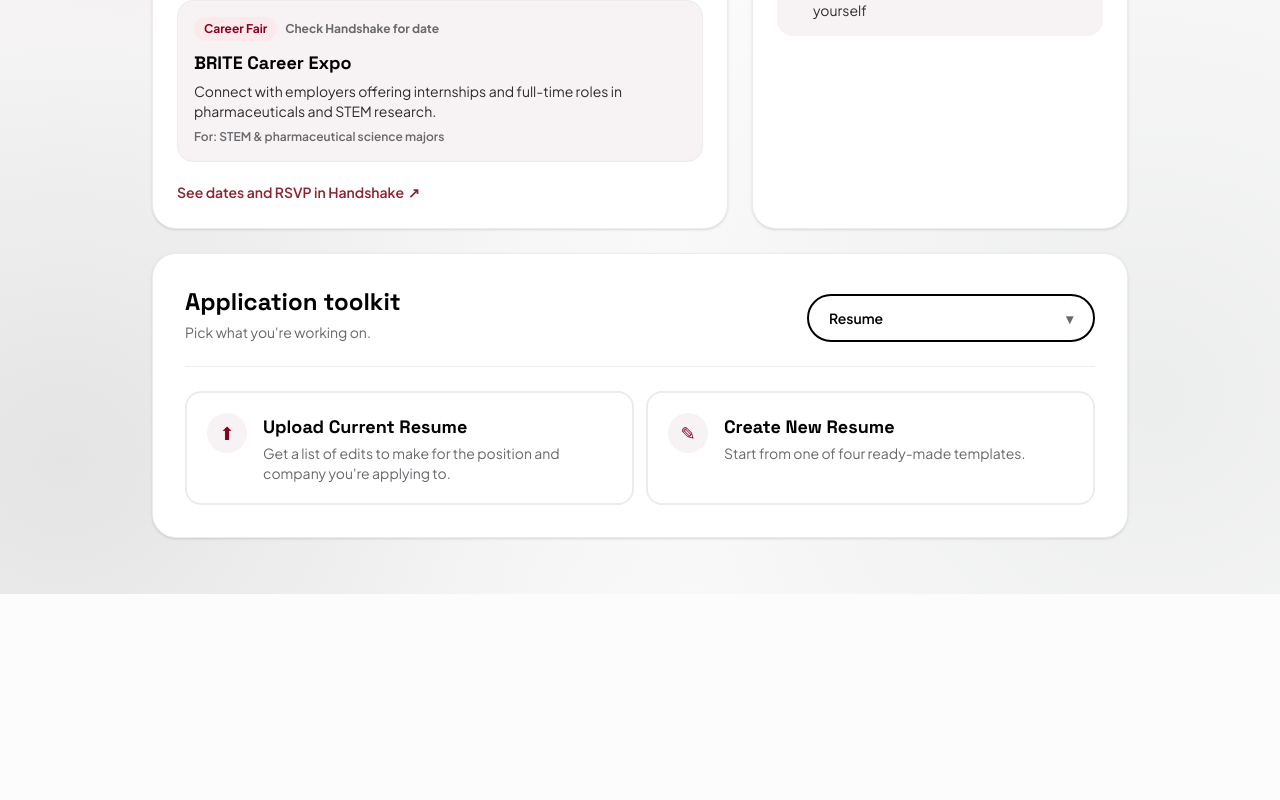
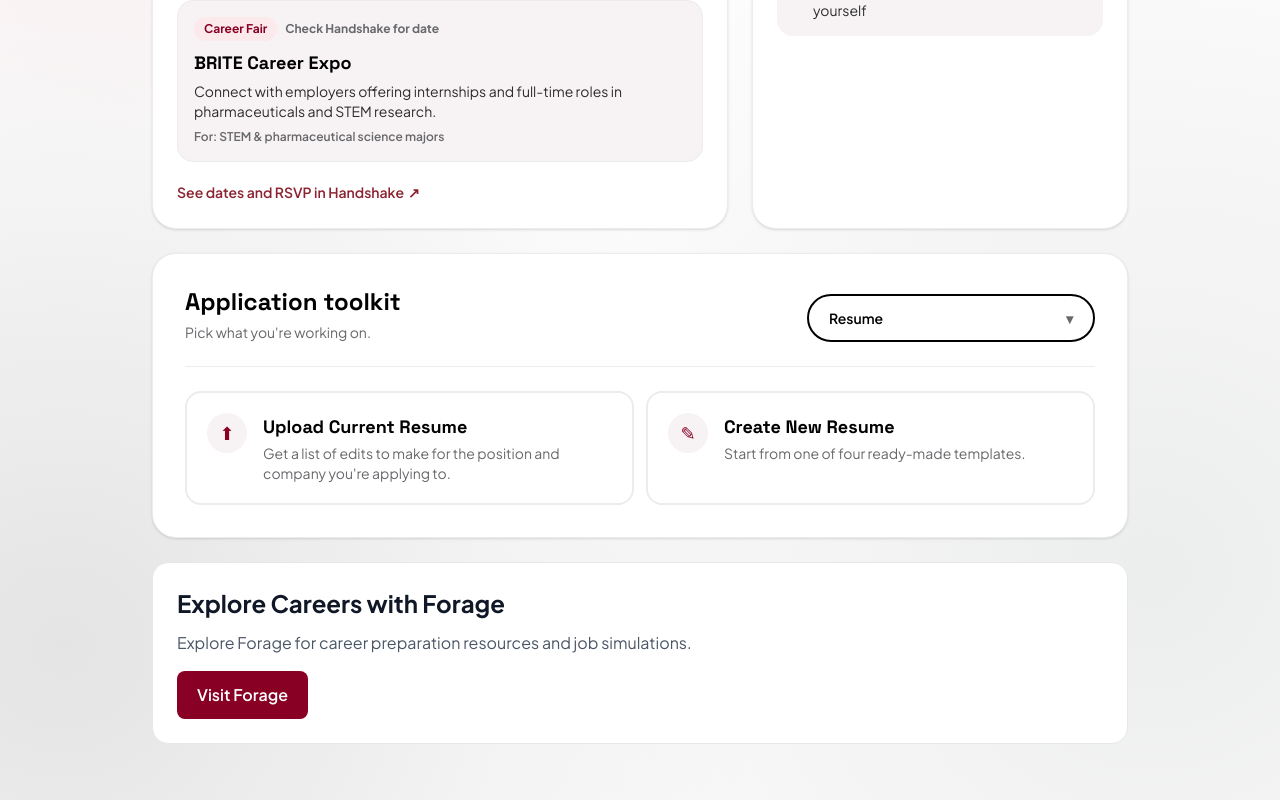
Before and after one commit to giannajamesm-pixel/NetCentral, a Next.js app: page /bizprep in a window 1280 px wide. Shown: the part 838-1638 px from the top of the page. Before the commit the page ends 1432 px from the top, so only its background shows below. Built offline with nearby package versions, Linux system fonts and the light colour scheme.

Commit message:
Forage Job Simulation

```diff
--- a/src/app/bizprep/page.tsx
+++ b/src/app/bizprep/page.tsx
@@ -27,9 +27,29 @@ export default function BizPrepPage() {
             </p>
           </div>
 
-          <div className="mt-10 flex flex-col gap-6">
+           <div className="mt-10 flex flex-col gap-6">
             <EventsSection />
             <BizPrepClient />
+
+            <section className="rounded-2xl border border-gray-200 bg-white p-6">
+              <h2 className="text-2xl font-bold text-gray-900">
+                Explore Careers with Forage
+              </h2>
+
+              <p className="mt-3 text-gray-600">
+                Explore Forage for career preparation resources and
+                job simulations.
+              </p>
+
+              <a
+                href="https://www.theforage.com/"
+                target="_blank"
+                rel="noopener noreferrer"
+                className="mt-4 inline-block rounded-lg bg-primary-700 px-5 py-3 font-semibold text-white hover:underline"
+              >
+                Visit Forage
+              </a>
+            </section>
           </div>
         </div>
       </main>
```
